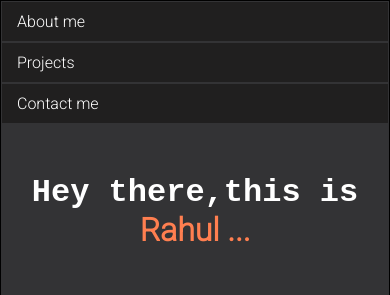
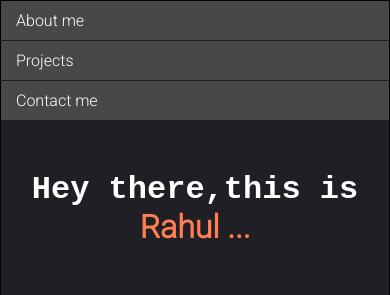
Before and after one commit to Rahulrai1998/My-Portfolio, a plain HTML site: page index.html in a window 390 px wide. Shown: the top 295 px of the page. Drawn offline with Linux system fonts and the light colour scheme; a web font is replaced by a local one.

Commit message:
about section updated

```diff
--- a/styles.css
+++ b/styles.css
@@ -11,7 +11,7 @@ section{
     border: solid  black 1px;
 }
 .header{
-    background: #333335;
+    background: #211f26;
     height: 100vh;
     color: white;
     font-size: 22px;
@@ -108,8 +108,8 @@ svg{
     }
     nav ul li{
         padding:10px 15px;
-        background: #201f1f;
-        border: solid 1px #333335;
+        background: #494848;
+        border-bottom: solid 1px #211f26;
         text-align: left;
         font-size: 1rem;
 
```
